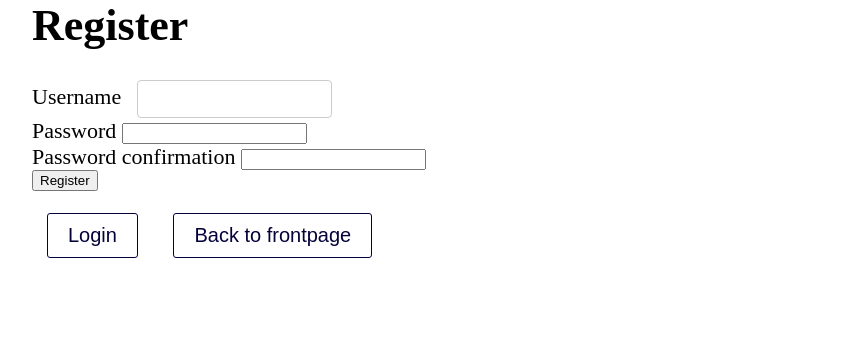
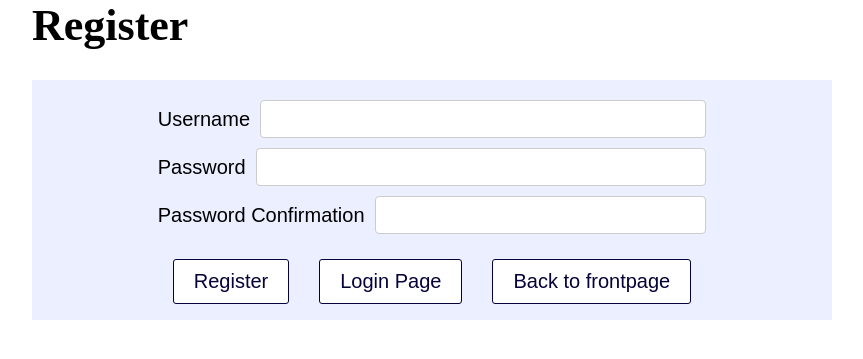
Before and after one commit to Jouchef/ohtu_kandi_viitteet, a Flask app: page /register in a window 1280 px wide. Shown: the top 359 px of the page, without its empty margins (208-1071 px from the left). Run offline with Flask 3, Linux system fonts and the light colour scheme; some libraries are stand-ins or nearby versions.

Commit message:
Html changes

```diff
--- a/src/routes/user_routes.py
+++ b/src/routes/user_routes.py
@@ -64,12 +64,14 @@ def render_register():
 @users.route("/register", methods=["POST"])
 def register():
     """Register user."""
+    print("registering")
     username = request.form["username"]
     password = request.form["password"]
     password_confirmation = request.form["password_confirmation"]
+    print(username, password, password_confirmation)
     try:
         user_service.create_user(username, password, password_confirmation)
-        return render_template("login_and_register.html")
+        return render_home()
     except Exception:  # pylint: disable=broad-except
         return render_template("register.html")
 
--- a/src/services/user_service.py
+++ b/src/services/user_service.py
@@ -23,7 +23,6 @@ class UserService:
 
     def get_user_id(self):
         """Get user id from the session."""
-        print("Session: ", session.get("user_id"))
         return session.get("user_id")
 
     def check_credentials(self, username, password):
@@ -32,7 +31,6 @@ class UserService:
 
         if not username or not password:
             raise UserInputError("Username and password are required")
-        # check if username exists in the database
         user = self._user_repository.find_by_username(username)
 
         if not user:
@@ -45,7 +43,6 @@ class UserService:
         """Create a new user in to the database
         this is done by hashing the password and saving the user to the database
         calling the user_repository create method."""
-
         self.validate(username, password, password_confirmation)
         hashed_password = generate_password_hash(password)
         user = self._user_repository.create(User(username = username,
--- a/src/static/form.css
+++ b/src/static/form.css
@@ -132,8 +132,8 @@ select {
     background-color: white;
     height: 38px;
 }
-input[type="text"],
 input[type="number"],
+input[type="password"],
 select {
     flex: 1;
     padding: 8px;
@@ -143,3 +143,13 @@ select {
     box-sizing: border-box;
     margin-left: 10px;
 }
+input[type="text"],
+select {
+    flex: 1;
+    padding: 8px;
+    border: 1px solid #ccc;
+    border-radius: 4px;
+    height: 38px;
+    box-sizing: border-box;
+    margin-left: 10px;
+}
--- a/src/templates/register.html
+++ b/src/templates/register.html
@@ -4,35 +4,29 @@
   <link rel="stylesheet" href="static/form.css">
   <title>Reference app</title>
 </head>
-
+<h1>Register</h1>
 <body>
-  <h1>Register</h1>
-
+  <div class="doi-form">
     <form action="/register" method="post" onsubmit="return validateForm()">
-    <div>
+      <div class="form-row">
         <label for="username">Username</label>
         <input type="text" name="username" id="username" />
       </div>
-
-    <div>
+      <div class="form-row">
         <label for="password">Password</label>
         <input type="password" name="password" id="password" />
       </div>
-
-    <div>
-      <label for="password_confirmation">Password confirmation</label>
+      <div class="form-row">
+        <label for="password_confirmation">Password Confirmation</label>
         <input type="password" name="password_confirmation" id="password_confirmation" />
       </div>
-
-    <button type="submit">
-      Register
-    </button>
-    <br>
+      <div class="button-container">
+      <input type="submit" value="Register" formaction="/register" formmethod="post" class="button-like" >
+      <a href="/login" class="button-like">Login Page</a>
+      <a href="/" class="button-like">Back to frontpage</a>
+      </div>
   </form>
-
-  <a href="/login" class="linkstyle">Login</a>
-  <a href="/" class="linkstyle">Back to frontpage</a>
-
+  </div>
 
   <script>
     function validateForm() {
```
Also changed, not shown: src/templates/login.html (+12 -9 lines), 1 other file. Lines whose indentation alone changed are shown as unchanged.
